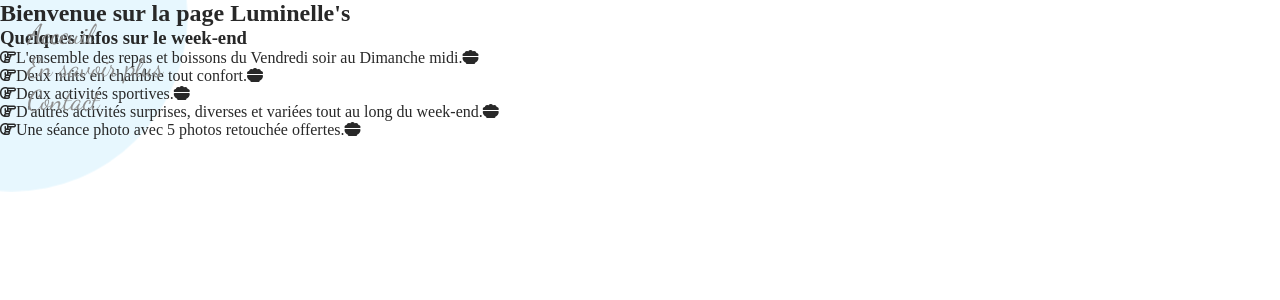
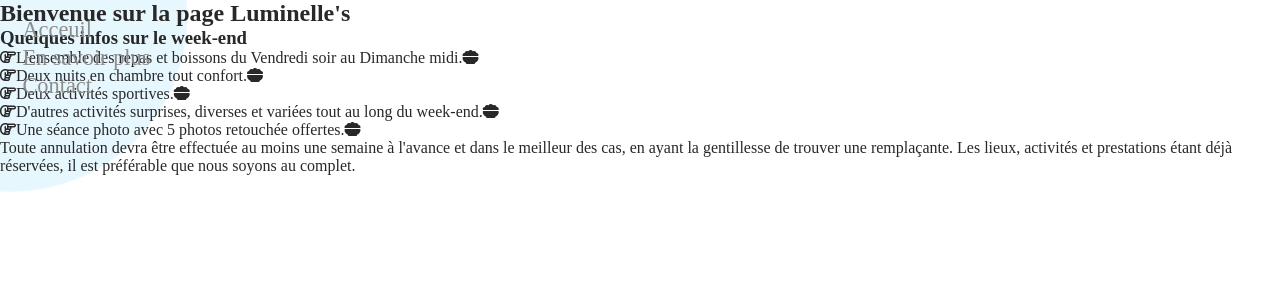
Before and after one commit to SanchezYoan/luminelles, a React (Create React App) app: page /en-savoir-plus in a window 1280 px wide. Shown: the top 300 px of the page. Built offline with nearby package versions, Linux system fonts and the light colour scheme.

Commit message:
week & day

```diff
--- a/public/index.html
+++ b/public/index.html
@@ -11,7 +11,7 @@
       content="Web site created using create-react-app"
     />
 
-    <title>Luminelles</title>
+    <title>Lumin'elles</title>
     <link rel="stylesheet" href="https://cdnjs.cloudflare.com/ajax/libs/font-awesome/6.4.0/css/all.min.css" integrity="sha512-iecdLmaskl7CVkqkXNQ/ZH/XLlvWZOJyj7Yy7tcenmpD1ypASozpmT/E0iPtmFIB46ZmdtAc9eNBvH0H/ZpiBw==" crossorigin="anonymous" referrerpolicy="no-referrer" />
   </head>
   <body>
--- a/src/components/Navigation.js
+++ b/src/components/Navigation.js
@@ -11,9 +11,23 @@
         >
           <li>Acceuil</li>
         </NavLink>
-        <NavLink to="/en-savoir-plus">
-          <li>En savoir plus</li>
-        </NavLink>
+        <li className="nav-portfolio">
+          En savoir plus
+          <ul className="nav-projects">
+            <NavLink
+              to="/weekend"
+              className={(nav) => (nav.isActive ? "nav-active hover" : "hover")}
+            >
+              <li>week-ends bien-être</li>
+            </NavLink>
+            <NavLink
+              to="/day"
+              className={(nav) => (nav.isActive ? "nav-active hover" : "hover")}
+            >
+              <li>journées bien-être</li>
+            </NavLink>
+          </ul>
+        </li>
         <NavLink to="/contact">
           <li>Contact</li>
         </NavLink>
--- a/src/data/seeMoreData.js
+++ b/src/data/seeMoreData.js
@@ -14,7 +14,7 @@
 
     reservation: "Le règlement peut s'effectuer en 2 fois sans frais",
     annulation:
-      "Toute annulation devra être effectuée au moins une semaine à l'avance et dans le meilleur des cas, en ayant la gentillesse de trouver une remplaçante. Les lieux, activités et prestations étant déjà réservées, il est préférable nous soyons au complet.",
+      "Toute annulation devra être effectuée au moins une semaine à l'avance et dans le meilleur des cas, en ayant la gentillesse de trouver une remplaçante. Les lieux, activités et prestations étant déjà réservées, il est préférable que nous soyons au complet.",
     conclusion:
       "Si vous êtes partante pour cette aventure, je vous pris de m'envoyer un petit message dans la section Contact ou de directement nous rejoindre sur facebook ou instagram pour être au courant des évènements à venir.",
   },
--- a/src/pages/Contact.js
+++ b/src/pages/Contact.js
@@ -22,13 +22,13 @@
           <div className="phone">
             <div className="content">
               <h4>téléphone</h4>
-              <CopyToClipboard text="0781951036" className="hover">
+              <CopyToClipboard text="0661324529" className="hover">
                 <p
                   style={{ cursor: "pointer" }}
                   className="clipboard"
                   onClick={() => alert("téléphone copié")}
                 >
-                  07 81 95 10 36
+                  06.61.32.45.29
                 </p>
               </CopyToClipboard>
             </div>
@@ -36,13 +36,13 @@
           <div className="email">
             <div className="content">
               <h4>email</h4>
-              <CopyToClipboard text="yoan30470@hotmail.fr" className="hover">
+              <CopyToClipboard text="lumin.elles@yahoo.com" className="hover">
                 <p
                   style={{ cursor: "pointer" }}
                   className="clipboard"
                   onClick={() => alert("email copié")}
                 >
-                  yoan30470@hotmail.fr
+                  lumin.elles@yahoo.com
                 </p>
               </CopyToClipboard>
             </div>
--- a/src/pages/SeeMore.js
+++ b/src/pages/SeeMore.js
@@ -24,6 +24,9 @@
         </div>
         <div className="info-media"></div>
       </div>
+      <div className="consign">
+        <p>{SeeMoreData[0].annulation}</p>
+      </div>
     </div>
   );
 };
--- a/src/styles/components/_navigation.scss
+++ b/src/styles/components/_navigation.scss
@@ -2,14 +2,9 @@
   position: absolute;
   top: 1rem;
   left: 1.4rem;
-    font-size: 1.7rem;
+  font-size: 1.4rem;
   line-height: 28px;
-    color: $color-2;
-    font-family: $font-1;
-
-    ul li {
-      margin: 5px;
-    }
+  color: $color-4;
 
   &:before {
     content: '';
@@ -56,11 +51,38 @@
     .nav-projects:hover {
 
       visibility: visible;
+      font-size: 0.9rem;;
       opacity: 1;
+
 
       li {
         transform: rotatey(0deg)
       }
     }
+
+    .nav-projects {
+      position: absolute;
+      visibility: hidden;
+      opacity: 0;
+      padding: 0 40px;
+      width: 300px;
+      transform: translateX(100px);
+      transition: .3s ;
+      perspective: 500px;
+
+
+      li {
+        transform: rotatey(30deg) scaleX(1.2);
+        transform-origin: center;
+        transition: .3s;
+        width: 60%;
+        text-align: center;
+        // padding: px;
+        border-radius: 50px;
+        &:hover {
+          background: rgb(160, 160, 228);
         }
       }
+    }
+  }
+}
```
Lines whose indentation alone changed are shown as unchanged.
